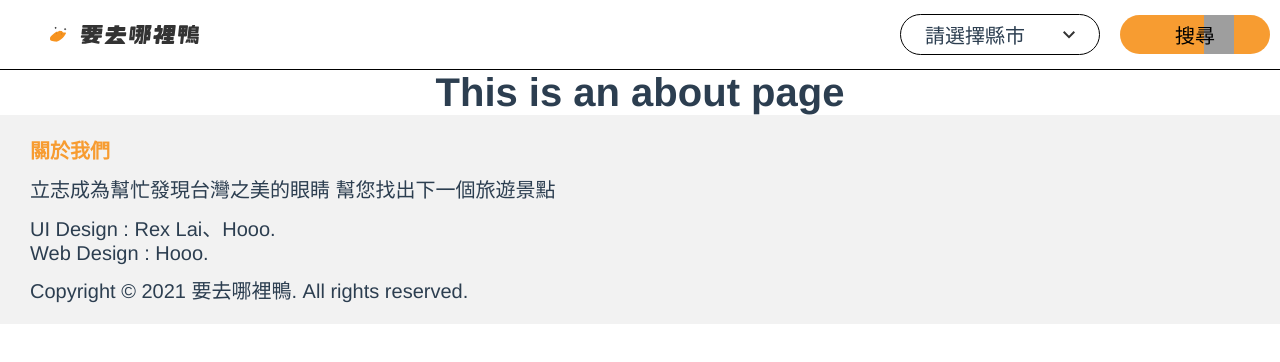
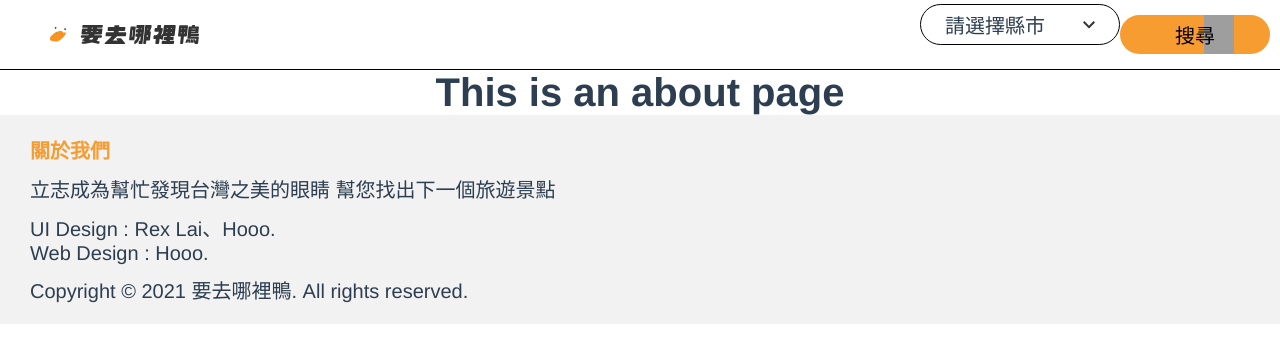
Before and after one commit to sherry-hooo/F2E-Week1-Traveling-Site, a Vue app: page /about in a window 1280 px wide. Shown: the top 362 px of the page. Built offline with nearby package versions, Linux system fonts and the light colour scheme; grey boxes are pictures that could not be loaded; a small style sheet from the web is missing.

Commit message:
revise gap to margin-bottom

```diff
--- a/src/components/Menu.vue
+++ b/src/components/Menu.vue
@@ -68,7 +68,7 @@ export default {
     },
     chooseCity(event) {
       this.chosedCity = event.target.value;
-      this.toggleMenu()
+      this.toggleMenu();
     },
     goSearch(cityLink) {
       if (this.chosedCityLink === "請選擇縣市") {
@@ -88,7 +88,6 @@ export default {
   display: flex;
   justify-content: center;
   align-items: center;
-  gap: 20px;
 
   @include breakpoint.mobile {
     justify-content: flex-end;
@@ -99,6 +98,7 @@ export default {
     box-sizing: border-box;
     width: 150px;
     padding: 5px;
+    margin-bottom: 20px;
     border-radius: 24px;
     border: 1px solid black;
     cursor: pointer;
```
